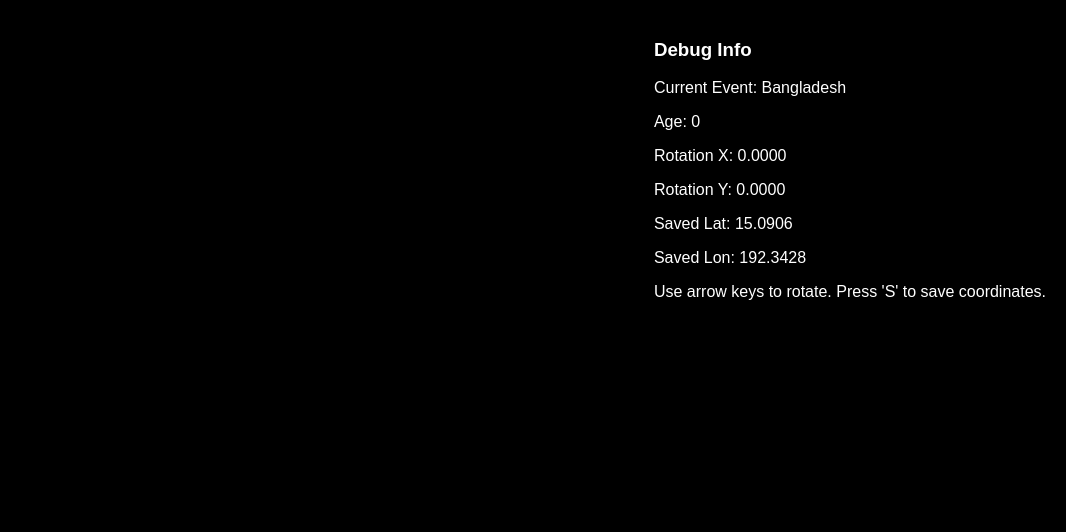
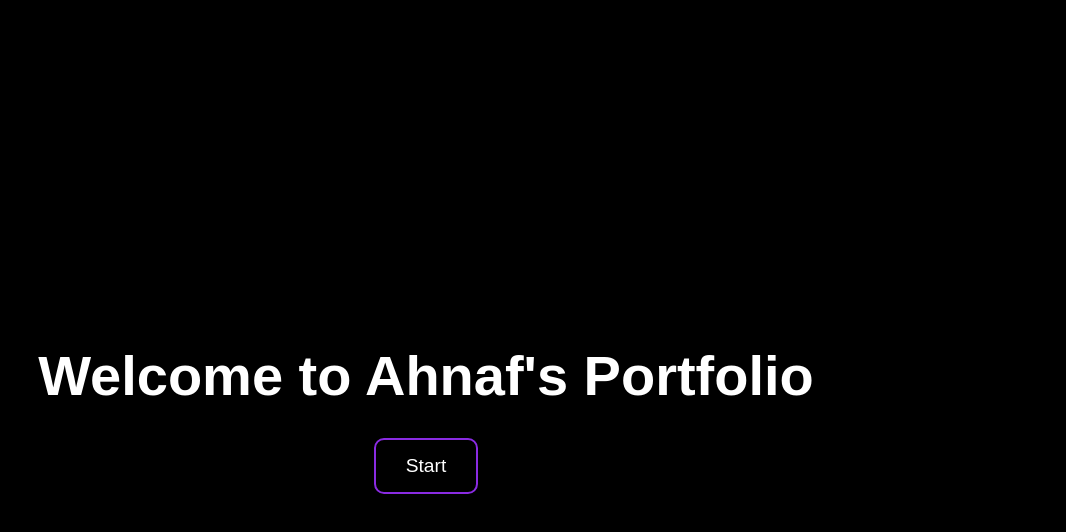
Before and after one commit to ahnafaf/PersonalPortfolio, a website: page index.html in a window 1280 px wide. Shown: the whole page, without its empty margins (214-1280 px from the left). Drawn offline with nearby package versions, Linux system fonts and the light colour scheme; no server answers.

Commit message:
landing page created

```diff
--- /dev/null
+++ b/earth.html
@@ -0,0 +1,43 @@
+<!DOCTYPE html>
+<html lang="en">
+<head>
+    <meta charset="UTF-8">
+    <meta name="viewport" content="width=device-width, initial-scale=1.0">
+    <title>3D Earth Model</title>
+    <style>
+        body {
+            margin: 0;
+            background-color: #f0f0f0;
+        }
+        canvas {
+            display: block;
+        }
+        #info, #debugPanel {
+            position: absolute;
+            color: white;
+            background-color: rgba(0,0,0,0.7);
+            padding: 10px;
+            font-family: Arial, sans-serif;
+            touch-action: none;
+            user-select: none;
+        }
+        #info {
+            top: 10px;
+            left: 10px;
+        }
+        #debugPanel {
+            top: 10px;
+            right: 10px;
+        }
+    </style>
+</head>
+<body>
+    <div id="info" class="draggable"></div>
+    <div id="debugPanel" class="draggable"></div>
+    <script src="https://cdnjs.cloudflare.com/ajax/libs/three.js/r128/three.min.js"></script>
+    <script src="https://cdn.jsdelivr.net/npm/three@0.128.0/examples/js/loaders/GLTFLoader.js"></script>
+    <script src="https://cdnjs.cloudflare.com/ajax/libs/gsap/3.11.4/gsap.min.js"></script>
+    <script src="https://cdn.jsdelivr.net/npm/interactjs/dist/interact.min.js"></script>
+    <script src="script.js"></script>
+</body>
+</html>
--- a/index.html
+++ b/index.html
@@ -3,41 +3,105 @@
 <head>
     <meta charset="UTF-8">
     <meta name="viewport" content="width=device-width, initial-scale=1.0">
-    <title>3D Earth Model</title>
+    <title>Welcome to Ahnaf's Portfolio</title>
     <style>
         body {
             margin: 0;
             background-color: #f0f0f0;
+            font-family: Arial, sans-serif;
         }
+
         canvas {
             display: block;
         }
+
         #info, #debugPanel {
             position: absolute;
             color: white;
             background-color: rgba(0,0,0,0.7);
             padding: 10px;
-            font-family: Arial, sans-serif;
             touch-action: none;
             user-select: none;
         }
+
         #info {
             top: 10px;
             left: 10px;
         }
+
         #debugPanel {
             top: 10px;
             right: 10px;
         }
+
+        #introScreen {
+            position: fixed;
+            top: 0;
+            left: 0;
+            width: 100%;
+            height: 100%;
+            display: flex;
+            flex-direction: column;
+            justify-content: center;
+            align-items: center;
+            background-color: #000;
+            color: white;
+            z-index: 1000;
+        }
+
+        #introScreen h1 {
+            font-size: 3.5em;
+            text-align: center;
+            margin-bottom: 30px;
+        }
+
+        #startButton {
+            padding: 15px 30px;
+            font-size: 1.2em;
+            cursor: pointer;
+            background-color: transparent;
+            color: white;
+            border: 2px solid #8a2be2;
+            border-radius: 10px;
+            transition: all 0.3s ease;
+        }
+
+        #startButton:hover {
+            background-color: #8a2be2;
+            transform: scale(1.1);
+        }
+
+        #spaceDriveAnimation {
+            position: fixed;
+            top: 0;
+            left: 0;
+            width: 100%;
+            height: 100%;
+            object-fit: cover;
+            z-index: 999;
+            display: none;
+        }
+
+        #mainContent {
+            display: none;
+        }
     </style>
 </head>
 <body>
-    <div id="info" class="draggable"></div>
-    <div id="debugPanel" class="draggable"></div>
-    <script src="https://cdnjs.cloudflare.com/ajax/libs/three.js/r128/three.min.js"></script>
-    <script src="https://cdn.jsdelivr.net/npm/three@0.128.0/examples/js/loaders/GLTFLoader.js"></script>
-    <script src="https://cdnjs.cloudflare.com/ajax/libs/gsap/3.11.4/gsap.min.js"></script>
-    <script src="https://cdn.jsdelivr.net/npm/interactjs/dist/interact.min.js"></script>
-    <script src="script.js"></script>
+    <div id="introScreen">
+        <h1>Welcome to Ahnaf's Portfolio</h1>
+        <button id="startButton">Start</button>
+    </div>
+
+    <div id="mainContent">
+        <!-- Your main content will go here -->
+    </div>
+
+    <script>
+        document.getElementById('startButton').addEventListener('click', function() {
+            document.getElementById('introScreen').style.display = 'none';
+            window.location.href = 'earth.html';
+        });
+    </script>
 </body>
 </html>
--- /dev/null
+++ b/styles.css
@@ -0,0 +1,80 @@
+body {
+    margin: 0;
+    background-color: #f0f0f0;
+    font-family: Arial, sans-serif;
+}
+
+canvas {
+    display: block;
+}
+
+#info, #debugPanel {
+    position: absolute;
+    color: white;
+    background-color: rgba(0,0,0,0.7);
+    padding: 10px;
+    touch-action: none;
+    user-select: none;
+}
+
+#info {
+    top: 10px;
+    left: 10px;
+}
+
+#debugPanel {
+    top: 10px;
+    right: 10px;
+}
+
+#introScreen {
+    position: fixed;
+    top: 0;
+    left: 0;
+    width: 100%;
+    height: 100%;
+    display: flex;
+    flex-direction: column;
+    justify-content: center;
+    align-items: center;
+    background-color: #000;
+    color: white;
+    z-index: 1000;
+}
+
+#introScreen h1 {
+    font-size: 3.5em;
+    text-align: center;
+    margin-bottom: 30px;
+}
+
+#startButton {
+    padding: 15px 30px;
+    font-size: 1.2em;
+    cursor: pointer;
+    background-color: transparent;
+    color: white;
+    border: 2px solid #8a2be2;
+    border-radius: 10px;
+    transition: all 0.3s ease;
+}
+
+#startButton:hover {
+    background-color: #8a2be2;
+    transform: scale(1.1);
+}
+
+#spaceDriveAnimation {
+    position: fixed;
+    top: 0;
+    left: 0;
+    width: 100%;
+    height: 100%;
+    object-fit: cover;
+    z-index: 999;
+    display: none;
+}
+
+#mainContent {
+    display: none;
+}
```
Also changed, not shown: script.js (line endings or trailing spaces), 1 other file.
